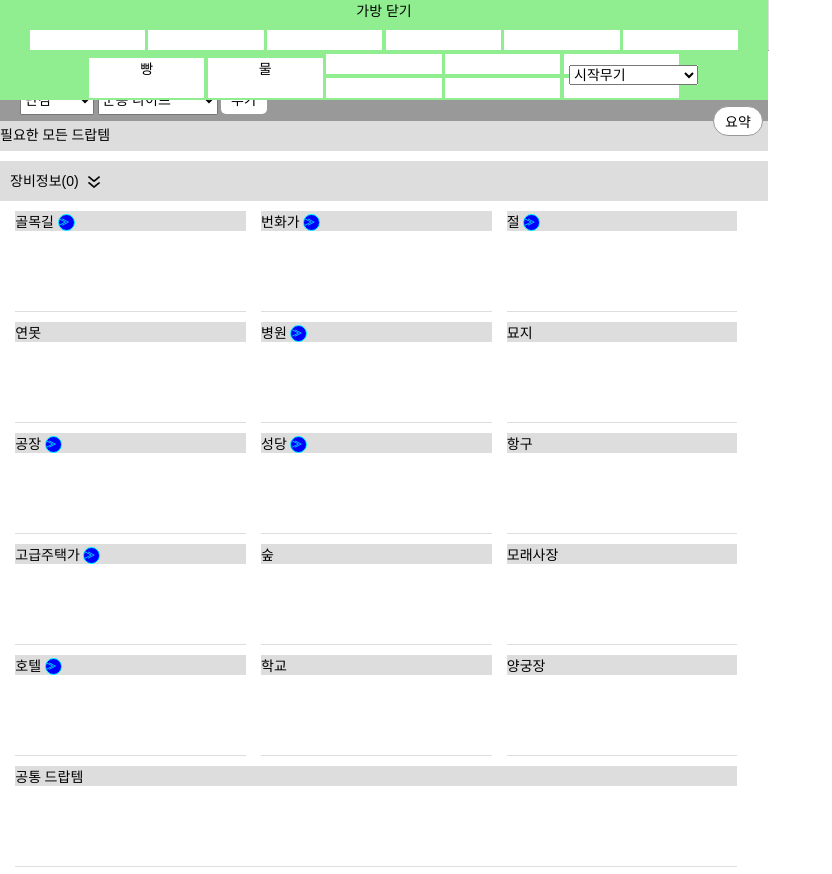
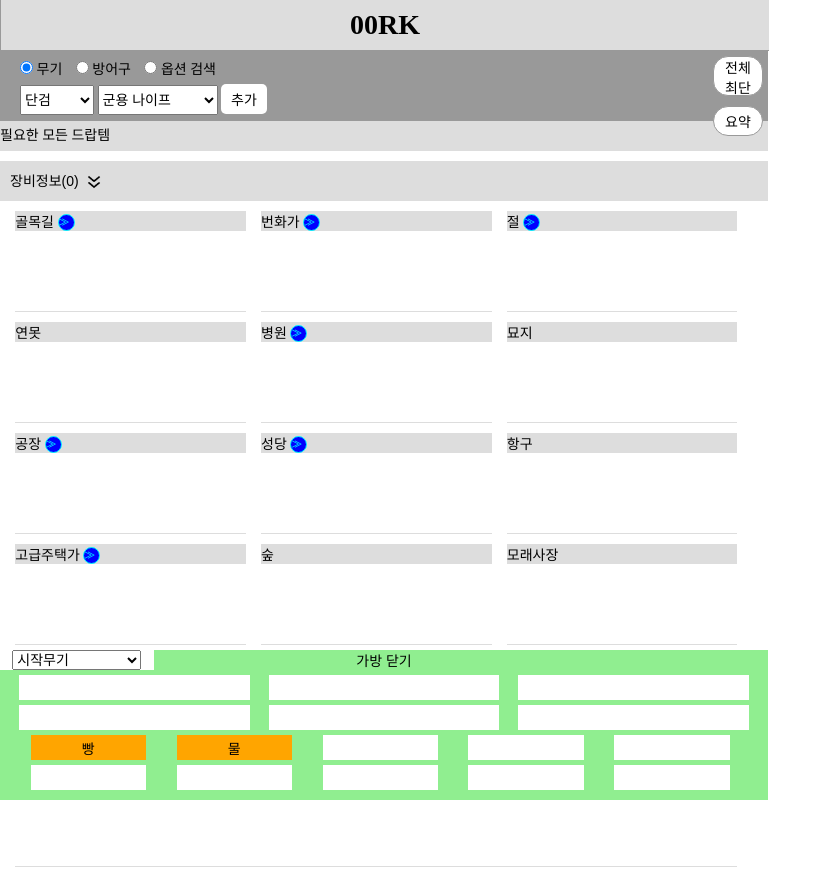
Before and after one commit to 94chl/00RK, a website: page index.html in a window 1280 px wide. Both pictures are taken after a click on the button "가방 열기". Shown: the top 874 px of the page, without its empty margins (0-832 px from the left). Drawn offline with Linux system fonts and the light colour scheme.

Commit message:
Update common.css

```diff
--- a/css/common.css
+++ b/css/common.css
@@ -8,7 +8,12 @@
   display: none;
 }
 
+button span {
+  pointer-events: none;
+}
+
 body {
+  width: 100%;
   max-width: 768px;
   position: relative;
 }
@@ -118,33 +123,45 @@ body {
 
 .defaultWWrap {
   position: absolute;
-  top:65px;
-  right: 0;
-  margin-right: 70px;
+  top:0;
+  left: 0;
   background: #fff;
   z-index: 25;
+  width: 20%;
+  min-width: 85px;
+}
+
+.defaultWWrap #defaultWL{
+  overflow: hidden;
+  max-width: 100%;
 }
 
 .defaultWWrap .defaultW {
-  display: block;
-  margin : 10px 0;
+
 }
 
 #headerWrap #bagWrap {
   width: 100%;
   max-width: 768px;
-  height: 100px;
   position: fixed;
   z-index: 25;
-  top:0;
+  bottom:0;
   left:0;
   background: lightgreen;
 }
 
+
 #headerWrap #bagWrap .bagHeader {
   width: 100%;
   max-width: 768px;
-  height: 30px;
+  height: 20px;
+  line-height: 30px;
+}
+
+#headerWrap #bagWrap .bagBox {
+  width: 100%;
+  max-width: 768px;
+  height: 130px;
   line-height: 30px;
 }
 
@@ -155,16 +172,45 @@ body {
 
 #headerWrap #bagWrap .bag .bagEquip {
   background: #fff;
-  height: 20px;
-  width: 15%;
-  display: inline-block;
+  height: 25px;
+  line-height: 25px;
+  width: 30%;
+  float: left;
+  margin-top: 5px;
+  margin-left: 2.5%;
 }
 
 #headerWrap #bagWrap .bag .pocket {
   background: #fff;
-  height: 20px;
+  height: 25px;
+  line-height: 25px;
   width: 15%;
-  display: inline-block;
+  float: left;
+  margin-left: 4%;
+  margin-top: 5px;
+}
+
+.bagCtrlBtn {
+  background: orange;
+  width: 100%;
+  height: 100%;
+  box-sizing: content-box;
+  vertical-align: top;
+  overflow: hidden;
+  word-break: keep-all;
+  position: relative;
+}
+
+.bagCtrlBtn.clickTemp {
+  box-shadow: 0px 0px 0px 3px red;
+}
+
+.bagCtrlBtn .mNumber {
+  position: absolute;
+  top:0;
+  right:0;
+  font-size: 0.8em;
+  background: rgb(255, 255, 255, 0.5);
 }
 
 #headerWrap .totalRouteBtn {
@@ -630,6 +676,13 @@ ul.scroll {
   font-size: 0.5em;
 }
 
+#area .areaWrap .area .getMatBtn{
+  width: 100%;
+  padding: 3px 0;
+  background: lightblue;
+  margin: 3px 0;
+}
+
 .checkBoxA {
   width: 10px;
   display:none;
@@ -650,6 +703,14 @@ ul.scroll {
   width: 100%;
 }
 
+#area .areaWrap .area#A000 .dropM {
+  width: 32%;
+}
+
+footer {
+  height: 25%;
+}
+
 #footerWrap {
   margin-top: 10px;
 }
```
